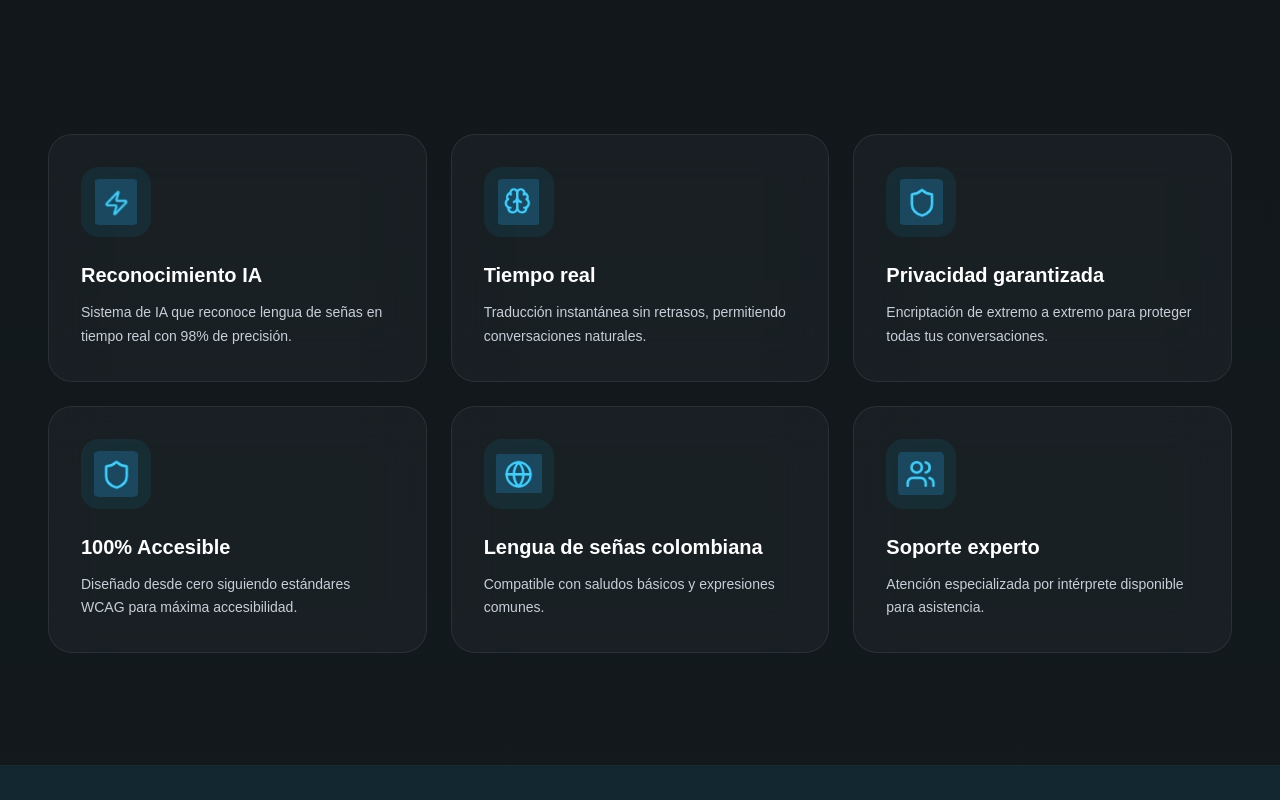
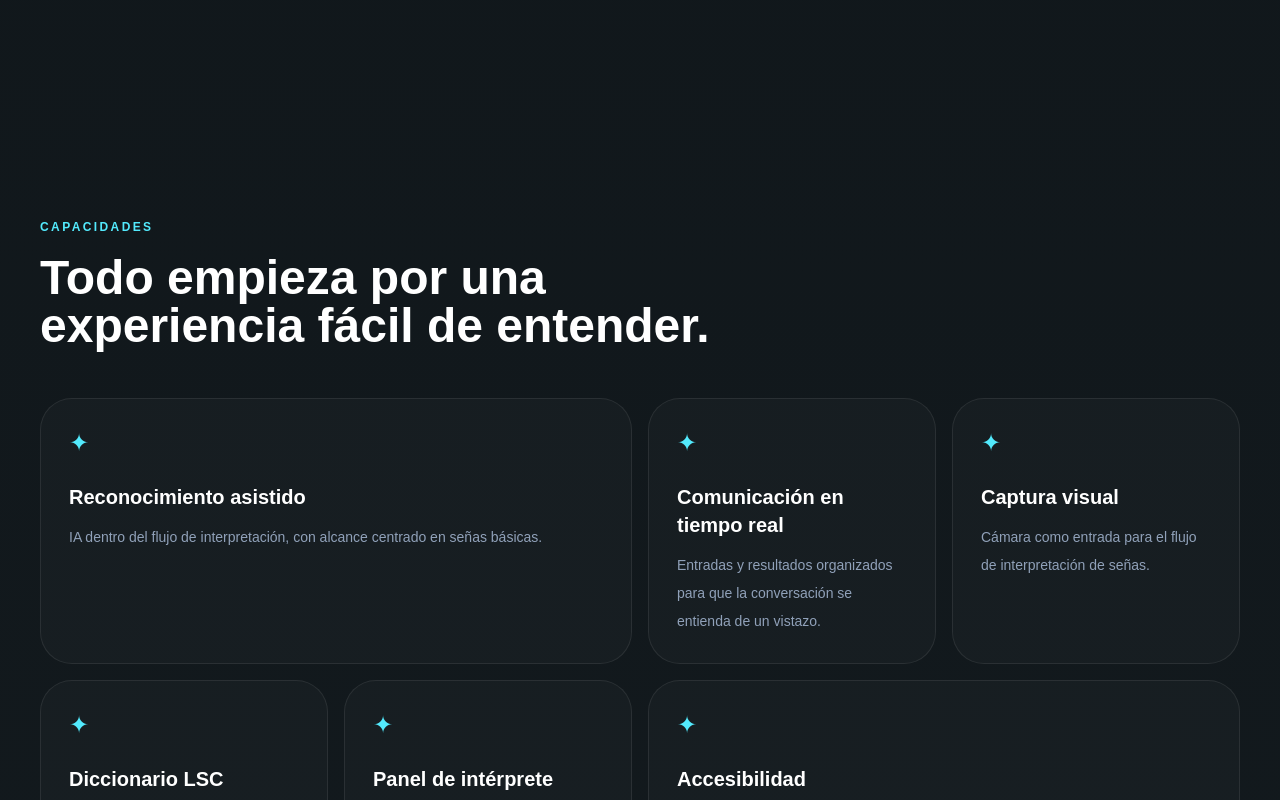
Before and after one commit to yamithmeneses122-hue/Signa-tech-App-react, a React (Vite) app: page / in a window 1280 px wide. Shown: the part 3280-4080 px from the top of the page. Built offline with nearby package versions, Linux system fonts and the light colour scheme.

Commit message:
feat: integrate Signa Tech home - FeatureCard.jsx

```diff
--- a/src/Features/Public/components/FeatureCard.jsx
+++ b/src/Features/Public/components/FeatureCard.jsx
@@ -1,114 +1,23 @@
 const features = [
-    {
-        image: "/images/feactures/img1.png",
-        title: "Reconocimiento IA",
-        description:
-            "Sistema de IA que reconoce lengua de señas en tiempo real con 98% de precisión.",
-    },
-    {
-        image: "/images/feactures/image2.png",
-        title: "Tiempo real",
-        description:
-            "Traducción instantánea sin retrasos, permitiendo conversaciones naturales.",
-    },
-    {
-        image: "/images/feactures/image3.png",
-        title: "Privacidad garantizada",
-        description:
-            "Encriptación de extremo a extremo para proteger todas tus conversaciones.",
-    },
-    {
-        image: "/images/feactures/image3.png",
-        title: "100% Accesible",
-        description:
-            "Diseñado desde cero siguiendo estándares WCAG para máxima accesibilidad.",
-    },
-    {
-        image: "/images/feactures/image5.png",
-        title: "Lengua de señas colombiana",
-        description:
-            "Compatible con saludos básicos y expresiones comunes.",
-    },
-    {
-        image: "/images/feactures/image6.png",
-        title: "Soporte experto",
-        description:
-            "Atención especializada por intérprete disponible para asistencia.",
-    },
+    ["Reconocimiento asistido", "IA dentro del flujo de interpretación, con alcance centrado en señas básicas."],
+    ["Comunicación en tiempo real", "Entradas y resultados organizados para que la conversación se entienda de un vistazo."],
+    ["Captura visual", "Cámara como entrada para el flujo de interpretación de señas."],
+    ["Diccionario LSC", "Espacio pensado para consultar vocabulario y apoyar la validación."],
+    ["Panel de intérprete", "Consulta y revisión de información relacionada con el diccionario."],
+    ["Accesibilidad", "Contraste, jerarquía, foco visible y adaptación a distintas pantallas."],
 ];
 
 export default function FeatureCard() {
     return (
-        <section
-            className="
-                grid
-                grid-cols-1
-                gap-6
-                px-6
-                py-8
-                md:grid-cols-2
-                lg:grid-cols-3
-                lg:px-12
-            "
-        >
-
-            {features.map((feature) => (
-                <article
-                    key={feature.title}
-                    className="
-                        rounded-[24px]
-                        border
-                        border-white/[.08]
-                        bg-white/[.03]
-                        p-8
-                        text-left
-                        backdrop-blur-xl
-                        transition
-                        duration-300
-                        hover:-translate-y-2
-                        hover:border-[#00CCFF]/30
-                        hover:bg-white/[.05]
-                    "
-                >
-
-                    <img
-                        src={feature.image}
-                        alt={feature.title}
-                        className="
-                            h-[70px]
-                            w-[70px]
-                            rounded-[18px]
-                            bg-[rgba(0,204,255,.08)]
-                            object-contain
-                            p-3
-                        "
-                    />
-
-                    <h1
-                        className="
-                            mt-6
-                            text-xl
-                            font-bold
-                            text-white
-                        "
-                    >
-                        {feature.title}
-                    </h1>
-
-                    <p
-                        className="
-                            mt-3
-                            text-sm
-                            leading-[1.7]
-                            text-[#c7d0d9]
-                        "
-                    >
-                        {feature.description}
-                    </p>
-
-                </article>
-            ))}
-
+        <section className="mx-auto max-w-[1400px] px-5 py-20 lg:px-10 lg:py-28">
+            <header className="max-w-3xl"><span className="text-xs font-bold uppercase tracking-[.2em] text-cyan-300">Capacidades</span><h2 className="mt-4 text-4xl font-black sm:text-5xl">Todo empieza por una experiencia fácil de entender.</h2></header>
+            <section className="mt-12 grid gap-4 md:grid-cols-2 lg:grid-cols-4">
+                {features.map(([title, text], index) => (
+                    <article key={title} className={`rounded-[2rem] border border-white/8 bg-white/[.025] p-7 transition hover:-translate-y-1 hover:border-cyan-300/25 ${index === 0 || index === 5 ? "lg:col-span-2" : ""}`}>
+                        <span className="text-2xl text-cyan-300">✦</span><h3 className="mt-6 text-xl font-bold">{title}</h3><p className="mt-3 text-sm leading-7 text-slate-400">{text}</p>
+                    </article>
+                ))}
+            </section>
         </section>
     );
 }
```
